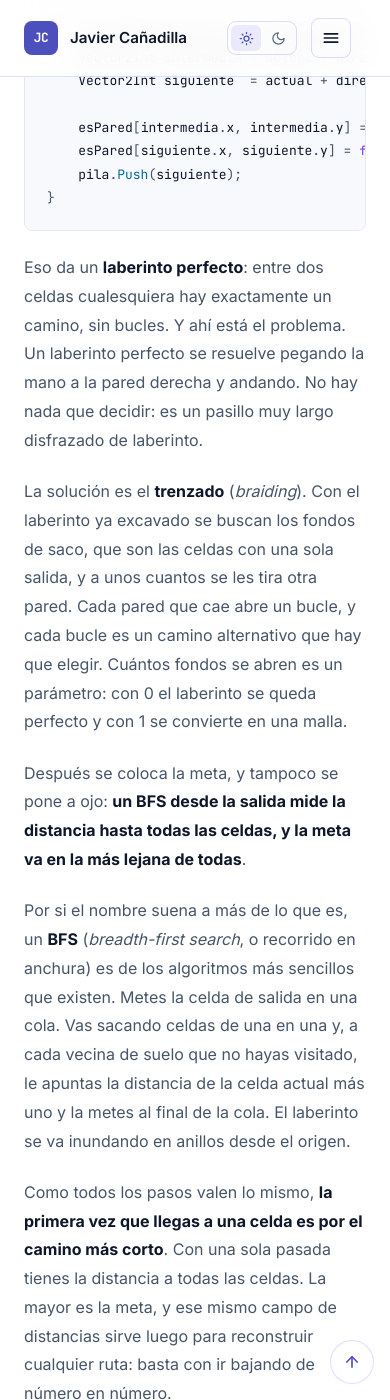
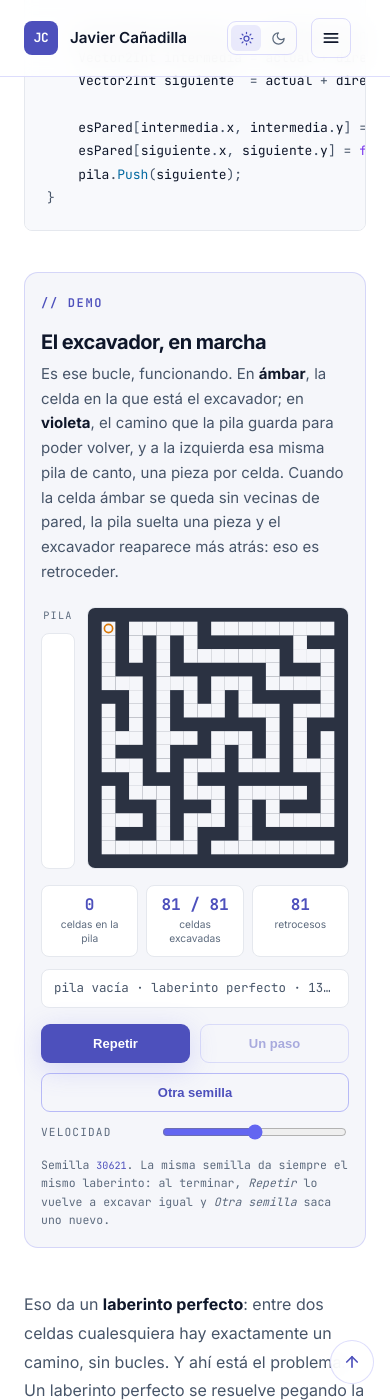
Before and after one commit to jcanadilla/jcanadilla.github.io, a Jekyll site: the page built from _projects/5-shadow-maze.md, in a window 390 px wide and 1400 px high, scrolled down 2955 px. Built offline with Jekyll 4.4.1, drawn with Linux system fonts in a browser that asks for light colours; comment, search, counter and statistics services are not loaded.

Commit message:
Add an interactive backtracking demo to the Shadow Maze page
The page explains the excavator with a code snippet and a static
figure, but the part that makes backtracking click — the stack rising
and collapsing — only shows when it moves. This runs that same loop
right under the snippet.

The maze is SVG and paints by class, like the article figures, so both
colour modes come for free. Amber marks the cell the excavator is on
and violet the path the stack keeps, with the stack itself drawn to the
left as a pile that gains a piece per push and drops one per pop. The
counters and the trace line use the vocabulary of the snippet (push,
pop, peek), and finishing reports the dead ends, which is what the
braiding paragraph below goes on to talk about.

The generator is seeded and reproducible: Repetir digs the same maze
again and Otra semilla draws a new one. Speed control, single step, and
autostart on scroll, which is skipped when the system asks for less
motion. Without JavaScript the block is hidden rather than shown dead.

Page-specific scripts now come from a `scripts` list in the front
matter, added to the default layout.

Co-Authored-By: Claude Opus 5 <noreply@anthropic.com>
Claude-Session: https://claude.ai/code/session_01EH7sDdURrsfyKmuUnGKj12

````diff
--- a/_layouts/default.html
+++ b/_layouts/default.html
@@ -85,6 +85,11 @@
 	</button>
 
 	<script src="{{ '/assets/js/main.js' | relative_url }}" defer></script>
+
+	<!-- Guiones sueltos que solo necesita una página, declarados en su front matter -->
+	{% for guion in page.scripts %}
+	<script src="{{ guion | relative_url }}" defer></script>
+	{% endfor %}
 </body>
 
 </html>
--- a/_projects/5-shadow-maze.md
+++ b/_projects/5-shadow-maze.md
@@ -4,6 +4,8 @@ title: Shadow Maze
 technologies: [Unity 6, C#, Algoritmia, BFS, Dijkstra, Android, iOS]
 thumbnail: shadow-maze/shadow-maze.png
 image: shadow-maze/shadow-maze.png
+scripts:
+  - /assets/js/demo-laberinto.js
 ---
 
 **Shadow Maze** es un juego de móvil hecho en Unity 6. Recorres un laberinto a oscuras con una linterna que se está apagando. La luz es un recurso que se acaba: baja sola, segundo a segundo. Las velas la recargan, y si llegas a cero el nivel vuelve a empezar. Son 68 niveles en seis mundos, y cada mundo trae una regla nueva: puertas que hay que cargar, placas que mantienen la meta cerrada, suelo que se rompe al pisarlo y, desde el cuarto, algo que te persigue en la oscuridad.
@@ -50,6 +52,45 @@ while (pila.Count > 0)
     pila.Push(siguiente);
 }
 ```
+
+<div class="demo js-demo-laberinto">
+	<div class="demo__cabecera">
+		<span class="eyebrow">// Demo</span>
+		<h3 class="demo__titulo">El excavador, en marcha</h3>
+		<p class="demo__intro">Es ese bucle, funcionando. En <strong>ámbar</strong>, la celda en la que está el excavador; en <strong>violeta</strong>, el camino que la pila guarda para poder volver, y a la izquierda esa misma pila de canto, una pieza por celda. Cuando la celda ámbar se queda sin vecinas de pared, la pila suelta una pieza y el excavador reaparece más atrás: eso es retroceder.</p>
+	</div>
+
+	<div class="demo__escena">
+		<div class="demo__pila">
+			<span class="demo__rotulo">pila</span>
+			<div class="demo__columna js-pila"></div>
+		</div>
+		<div class="demo__lienzo">
+			<svg class="js-lienzo" viewBox="0 0 31 31" xmlns="http://www.w3.org/2000/svg" role="img"
+				aria-label="Rejilla del laberinto excavándose paso a paso: la celda actual en ámbar y el camino guardado en la pila en violeta."></svg>
+		</div>
+	</div>
+
+	<ul class="demo__datos">
+		<li><span class="demo__valor js-profundidad">1</span><span class="demo__etiqueta">celdas en la pila</span></li>
+		<li><span class="demo__valor js-excavadas">1</span><span class="demo__etiqueta">celdas excavadas</span></li>
+		<li><span class="demo__valor js-retrocesos">0</span><span class="demo__etiqueta">retrocesos</span></li>
+	</ul>
+
+	<p class="demo__traza js-traza" aria-hidden="true">peek (1, 1)</p>
+	<p class="visually-hidden js-anuncio" role="status"></p>
+
+	<div class="demo__mandos">
+		<button type="button" class="btn btn--primary btn--small js-jugar" aria-pressed="false">Excavar</button>
+		<button type="button" class="btn btn--ghost btn--small js-paso">Un paso</button>
+		<button type="button" class="btn btn--ghost btn--small js-otra">Otra semilla</button>
+		<label class="demo__velocidad">velocidad
+			<input class="js-velocidad" type="range" min="1" max="5" step="1" value="3" aria-label="Velocidad de la demo">
+		</label>
+	</div>
+
+	<p class="demo__pie">Semilla <code class="js-semilla">0</code>. La misma semilla da siempre el mismo laberinto: al terminar, <em>Repetir</em> lo vuelve a excavar igual y <em>Otra semilla</em> saca uno nuevo.</p>
+</div>
 
 Eso da un **laberinto perfecto**: entre dos celdas cualesquiera hay exactamente un camino, sin bucles. Y ahí está el problema. Un laberinto perfecto se resuelve pegando la mano a la pared derecha y andando. No hay nada que decidir: es un pasillo muy largo disfrazado de laberinto.
 
--- /dev/null
+++ b/_sass/_demo.scss
@@ -0,0 +1,247 @@
+// =============================================================
+//  Demo interactiva dentro de un artículo
+//
+//  Misma idea que las figuras: el SVG no lleva colores propios,
+//  pinta por clase y el color sale de los tokens, así que el modo
+//  claro y el oscuro funcionan sin duplicar nada.
+// =============================================================
+
+// Sin JavaScript la demo es una caja muerta, así que no se enseña.
+.prose .demo { display: none; }
+.js .prose .demo {
+	display: block;
+	margin: 2.6em 0;
+	padding: 26px 24px 22px;
+	border: 1px solid var(--accent-border);
+	border-radius: var(--radius);
+	background: var(--bg-alt);
+}
+
+// ---------------------------------------------- cabecera
+
+.demo__cabecera { margin-bottom: 22px; }
+
+.prose .demo__titulo {
+	margin: 10px 0 8px;
+	font-size: 1.25rem;
+}
+
+.prose .demo__intro {
+	margin: 0;
+	font-size: .9375rem;
+	line-height: 1.65;
+}
+
+// ---------------------------------------------- escena
+
+// La pila a la izquierda y la rejilla a la derecha, y las dos con la
+// misma altura: la columna es el mismo camino que se ve en violeta.
+.demo__escena {
+	display: grid;
+	grid-template-columns: auto minmax(0, 1fr);
+	gap: 16px;
+	align-items: stretch;
+	max-width: 500px;
+	margin: 0 auto;
+}
+
+.demo__pila {
+	display: flex;
+	flex-direction: column;
+	align-items: center;
+	gap: 8px;
+	width: 44px;
+}
+
+.demo__rotulo {
+	font-family: var(--font-mono);
+	font-size: .64rem;
+	letter-spacing: .12em;
+	text-transform: uppercase;
+	color: var(--subtle);
+}
+
+// column-reverse pone la primera pieza abajo, así que la pila crece
+// hacia arriba y la cima queda siempre arriba del todo.
+.demo__columna {
+	flex: 1;
+	width: 100%;
+	min-height: 180px;
+	display: flex;
+	flex-direction: column-reverse;
+	justify-content: flex-start;
+	gap: var(--pieza-hueco, 2px);
+	padding: 4px;
+	border: 1px solid var(--line);
+	border-radius: var(--radius-sm);
+	background: var(--bg);
+	overflow: hidden;
+}
+
+.demo__pieza {
+	display: block;
+	flex: 0 0 auto;
+	width: 100%;
+	height: var(--pieza-alto, 6px);
+	border-radius: 1px;
+	background: var(--accent);
+}
+
+// La cima de la pila es la celda en la que está el excavador.
+.demo__pieza:last-child {
+	background: var(--fig-luz);
+	opacity: 1;
+}
+
+.demo__lienzo {
+	border: 1px solid var(--line);
+	border-radius: var(--radius-sm);
+	overflow: hidden;
+	line-height: 0;
+}
+
+.demo__lienzo svg {
+	display: block;
+	width: 100%;
+	height: auto;
+}
+
+// ---------------------------------------------- rejilla
+
+// Los mismos papeles que en las figuras: ámbar donde está el jugador,
+// acento para lo que el algoritmo tiene "en la mano".
+.demo {
+	--fig-luz: #d97706;
+}
+@media (prefers-color-scheme: dark) {
+	:root:not(.light) .demo { --fig-luz: #fbbf24; }
+}
+:root.dark  .demo { --fig-luz: #fbbf24; }
+:root.light .demo { --fig-luz: #d97706; }
+
+.dl-roca   { fill: var(--text); opacity: .88; }
+.dl-suelo  { fill: var(--bg-alt); }
+.dl-pila   { fill: var(--accent); }
+.dl-actual { fill: var(--fig-luz); }
+.dl-inicio { fill: var(--bg-alt); stroke: var(--fig-luz); stroke-width: .12; }
+
+// ---------------------------------------------- contadores
+
+.prose .demo__datos {
+	display: grid;
+	grid-template-columns: repeat(3, minmax(0, 1fr));
+	gap: 10px;
+	margin: 16px 0 0;
+	padding: 0;
+	list-style: none;
+}
+
+.prose .demo__datos li {
+	margin: 0;
+	padding: 10px 12px;
+	border: 1px solid var(--line);
+	border-radius: var(--radius-sm);
+	background: var(--bg);
+	text-align: center;
+}
+
+.demo__valor {
+	display: block;
+	font-family: var(--font-mono);
+	font-size: 1rem;
+	font-weight: 700;
+	line-height: 1.1;
+	color: var(--accent-on);
+	font-variant-numeric: tabular-nums;
+}
+
+.demo__etiqueta {
+	display: block;
+	margin-top: 5px;
+	font-size: .7rem;
+	line-height: 1.35;
+	color: var(--subtle);
+}
+
+// ---------------------------------------------- traza y mandos
+
+.prose .demo__traza {
+	margin: 12px 0 0;
+	padding: 9px 12px;
+	border-radius: var(--radius-sm);
+	background: var(--bg);
+	border: 1px solid var(--line);
+	font-family: var(--font-mono);
+	font-size: .78rem;
+	line-height: 1.5;
+	color: var(--muted);
+	white-space: nowrap;
+	overflow: hidden;
+	text-overflow: ellipsis;
+}
+
+.demo__mandos {
+	display: flex;
+	flex-wrap: wrap;
+	align-items: center;
+	gap: 10px;
+	margin-top: 16px;
+}
+
+.prose .demo__mandos .btn { text-decoration: none; }
+.prose .demo__mandos .btn--primary { color: var(--btn-text); }
+.prose .demo__mandos .btn--ghost { color: var(--accent-on); }
+.prose .demo__mandos .btn[disabled] {
+	opacity: .45;
+	cursor: default;
+	transform: none;
+}
+.prose .demo__mandos .btn[disabled]:hover { transform: none; background: transparent; }
+
+.demo__velocidad {
+	display: inline-flex;
+	align-items: center;
+	gap: 9px;
+	margin-left: auto;
+	font-family: var(--font-mono);
+	font-size: .7rem;
+	letter-spacing: .1em;
+	text-transform: uppercase;
+	color: var(--subtle);
+}
+
+.demo__velocidad input {
+	width: 108px;
+	accent-color: var(--accent);
+	cursor: pointer;
+}
+
+.prose .demo__pie {
+	margin: 14px 0 0;
+	font-family: var(--font-mono);
+	font-size: .72rem;
+	line-height: 1.6;
+	color: var(--subtle);
+}
+
+.prose .demo__pie code {
+	background: none;
+	border: 0;
+	padding: 0;
+	color: var(--accent-on);
+}
+
+// ---------------------------------------------- pantallas pequeñas
+
+@media (max-width: 620px) {
+	.js .prose .demo { padding: 20px 16px 18px; }
+	.demo__escena { gap: 12px; }
+	.demo__pila { width: 34px; }
+	.demo__columna { min-height: 140px; }
+	.prose .demo__datos { gap: 8px; }
+	.demo__datos li { padding: 9px 6px; }
+	.demo__etiqueta { font-size: .64rem; }
+	.demo__mandos .btn { flex: 1 1 calc(50% - 5px); justify-content: center; }
+	.demo__velocidad { flex: 1 1 100%; margin-left: 0; justify-content: space-between; }
+	.demo__velocidad input { width: 60%; }
+}
--- a/assets/css/style.scss
+++ b/assets/css/style.scss
@@ -8,5 +8,6 @@
 @import "prose";
 @import "legal";
 @import "figuras";
+@import "demo";
 @import "syntax";
 @import "responsive";
--- /dev/null
+++ b/assets/js/demo-laberinto.js
@@ -0,0 +1,403 @@
+/* =============================================================
+ *  javiercanadilla.com — demo de excavación por backtracking
+ *
+ *  Ejecuta el mismo bucle que explica la página de Shadow Maze:
+ *  una pila explícita, las vecinas a dos celdas, se tira el muro
+ *  de en medio y se avanza; y cuando no queda ninguna candidata,
+ *  se retrocede.
+ *
+ *  El dibujo es SVG y no lleva un solo color propio: pinta por
+ *  clase, igual que las figuras del artículo, así que el modo
+ *  claro y el oscuro salen gratis.
+ * ============================================================= */
+(function () {
+	'use strict';
+
+	var raiz = document.querySelector('.js-demo-laberinto');
+	if (!raiz) { return; }
+
+	var NS = 'http://www.w3.org/2000/svg';
+
+	// Pasos por segundo en cada posición del mando de velocidad.
+	var RITMOS = [4, 12, 32, 90, 240];
+	// Tope de pasos por fotograma: sin él, una pestaña que vuelve del
+	// segundo plano intentaría ponerse al día de golpe.
+	var TOPE_POR_FOTOGRAMA = 24;
+	// Las cuatro vecinas están a dos celdas; entre medias queda el muro.
+	var DIRECCIONES = [[0, -1], [1, 0], [0, 1], [-1, 0]];
+
+	// ---------------------------------------------- piezas del DOM
+
+	var svg       = raiz.querySelector('.js-lienzo');
+	var columna   = raiz.querySelector('.js-pila');
+	var traza     = raiz.querySelector('.js-traza');
+	var anuncio   = raiz.querySelector('.js-anuncio');
+	var rotulo    = raiz.querySelector('.js-semilla');
+	var btnJugar  = raiz.querySelector('.js-jugar');
+	var btnPaso   = raiz.querySelector('.js-paso');
+	var btnOtra   = raiz.querySelector('.js-otra');
+	var mandoVel  = raiz.querySelector('.js-velocidad');
+
+	var marcador = {
+		profundidad: raiz.querySelector('.js-profundidad'),
+		excavadas:   raiz.querySelector('.js-excavadas'),
+		retrocesos:  raiz.querySelector('.js-retrocesos')
+	};
+
+	var animacionReducida = window.matchMedia &&
+		window.matchMedia('(prefers-reduced-motion: reduce)').matches;
+
+	// ---------------------------------------------- estado
+
+	var lado;          // ancho de la rejilla, muros incluidos
+	var totalCeldas;   // celdas excavables, sin contar los muros
+	var esPared;       // Uint8Array de lado * lado
+	var baldosas;      // rects ya creados, indexados igual que esPared
+	var suelo;         // <g> donde cuelgan los rects
+	var pila;          // [{ x, y, mx, my }] — mx,my es el muro que se tiró al entrar
+	var segmentos;     // los <i> de la columna de la pila
+	var altoColumna;   // alto en píxeles del hueco de la columna
+
+	var semilla, aleatorio;
+	var excavadas, retrocesos;
+	var terminado, jugando, arrancada;
+	var mensaje, mensajePintado;
+	var ultimoInstante, pendiente;
+
+	// ---------------------------------------------- utilidades
+
+	// Mulberry32: un generador diminuto y, sobre todo, reproducible.
+	// La misma semilla tiene que dar siempre el mismo laberinto, que es
+	// justo lo que el botón "Repetir" enseña.
+	function generador(valor) {
+		var a = valor >>> 0;
+		return function () {
+			a = (a + 0x6D2B79F5) >>> 0;
+			var t = Math.imul(a ^ (a >>> 15), 1 | a);
+			t = (t + Math.imul(t ^ (t >>> 7), 61 | t)) ^ t;
+			return ((t ^ (t >>> 14)) >>> 0) / 4294967296;
+		};
+	}
+
+	// Una rejilla más pequeña en pantallas estrechas: con celdas de
+	// menos de seis o siete píxeles no se distingue el camino de la pila.
+	function celdasPorLado() {
+		var ancho = window.innerWidth || 1024;
+		if (ancho >= 760) { return 15; }
+		if (ancho >= 520) { return 13; }
+		return 9;
+	}
+
+	function indice(x, y) { return y * lado + x; }
+
+	function pintar(x, y, clase) {
+		var i = indice(x, y);
+		var rect = baldosas[i];
+		if (!rect) {
+			rect = document.createElementNS(NS, 'rect');
+			rect.setAttribute('x', x);
+			rect.setAttribute('y', y);
+			rect.setAttribute('width', '1');
+			rect.setAttribute('height', '1');
+			baldosas[i] = rect;
+			suelo.appendChild(rect);
+		}
+		rect.setAttribute('class', clase);
+	}
+
+	// ---------------------------------------------- montaje
+
+	function montar(nuevaSemilla) {
+		var celdas = celdasPorLado();
+		lado = celdas * 2 + 1;
+		totalCeldas = celdas * celdas;
+
+		semilla = nuevaSemilla;
+		aleatorio = generador(semilla);
+		rotulo.textContent = String(semilla);
+
+		esPared = new Uint8Array(lado * lado);
+		esPared.fill(1);
+		baldosas = new Array(lado * lado);
+
+		excavadas = 1;
+		retrocesos = 0;
+		terminado = false;
+		pendiente = 0;
+
+		svg.setAttribute('viewBox', '0 0 ' + lado + ' ' + lado);
+		svg.textContent = '';
+
+		var fondo = document.createElementNS(NS, 'rect');
+		fondo.setAttribute('class', 'dl-roca');
+		fondo.setAttribute('width', String(lado));
+		fondo.setAttribute('height', String(lado));
+		svg.appendChild(fondo);
+
+		suelo = document.createElementNS(NS, 'g');
+		svg.appendChild(suelo);
+
+		// La salida es siempre (1, 1): la primera celda impar de la rejilla.
+		esPared[indice(1, 1)] = 0;
+		pila = [{ x: 1, y: 1, mx: -1, my: -1 }];
+		pintar(1, 1, 'dl-actual');
+
+		var inicio = document.createElementNS(NS, 'circle');
+		inicio.setAttribute('class', 'dl-inicio');
+		inicio.setAttribute('cx', '1.5');
+		inicio.setAttribute('cy', '1.5');
+		inicio.setAttribute('r', '0.3');
+		svg.appendChild(inicio);
+
+		segmentos = [];
+		columna.textContent = '';
+		medirColumna();
+
+		decir('peek (1, 1)');
+		sincronizar();
+		pintarMensaje();
+	}
+
+	// ---------------------------------------------- el bucle del artículo
+
+	function paso() {
+		if (terminado) { return false; }
+
+		var cima = pila[pila.length - 1];
+		var libres = [];
+		var i, d, vx, vy;
+
+		for (i = 0; i < 4; i++) {
+			d = DIRECCIONES[i];
+			vx = cima.x + d[0] * 2;
+			vy = cima.y + d[1] * 2;
+			if (vx > 0 && vy > 0 && vx < lado && vy < lado && esPared[indice(vx, vy)]) {
+				libres.push(d);
+			}
+		}
+
+		if (libres.length === 0) {
+			// pila.Pop(): esta celda ya no forma parte del camino de vuelta.
+			pila.pop();
+			pintar(cima.x, cima.y, 'dl-suelo');
+			if (cima.mx !== -1) { pintar(cima.mx, cima.my, 'dl-suelo'); }
+			retrocesos++;
+
+			if (pila.length === 0) {
+				terminado = true;
+				jugando = false;
+				var fondos = fondosDeSaco();
+				decir('pila vacía · laberinto perfecto · ' + fondos + ' fondos de saco');
+				pintarBotones();
+				avisar('Laberinto terminado: ' + excavadas + ' celdas excavadas, ' +
+					retrocesos + ' retrocesos y ' + fondos + ' fondos de saco.');
+			} else {
+				var vuelta = pila[pila.length - 1];
+				pintar(vuelta.x, vuelta.y, 'dl-actual');
+				decir('pop  (' + cima.x + ', ' + cima.y + ') · sin salidas');
+			}
+			return true;
+		}
+
+		d = libres[Math.floor(aleatorio() * libres.length)];
+		var mx = cima.x + d[0];
+		var my = cima.y + d[1];
+		var sx = cima.x + d[0] * 2;
+		var sy = cima.y + d[1] * 2;
+
+		esPared[indice(mx, my)] = 0;
+		esPared[indice(sx, sy)] = 0;
+
+		pintar(cima.x, cima.y, 'dl-pila');
+		pintar(mx, my, 'dl-pila');
+		pintar(sx, sy, 'dl-actual');
+
+		pila.push({ x: sx, y: sy, mx: mx, my: my });
+		excavadas++;
+		decir('push (' + sx + ', ' + sy + ') · ' + libres.length +
+			(libres.length === 1 ? ' candidata' : ' candidatas'));
+		return true;
+	}
+
+	// Un fondo de saco es una celda con una sola salida. Son los que el
+	// trenzado va a buscar después, así que el dato encaja con lo que
+	// cuenta el artículo justo debajo de la demo.
+	function fondosDeSaco() {
+		var fondos = 0, x, y, i, salidas;
+		for (y = 1; y < lado; y += 2) {
+			for (x = 1; x < lado; x += 2) {
+				salidas = 0;
+				for (i = 0; i < 4; i++) {
+					if (!esPared[indice(x + DIRECCIONES[i][0], y + DIRECCIONES[i][1])]) { salidas++; }
+				}
+				if (salidas === 1) { fondos++; }
+			}
+		}
+		return fondos;
+	}
+
+	// ---------------------------------------------- pintado
+
+	function decir(texto) { mensaje = texto; }
+
+	function pintarMensaje() {
+		if (mensaje === mensajePintado) { return; }
+		traza.textContent = mensaje;
+		mensajePintado = mensaje;
+	}
+
+	function avisar(texto) { if (anuncio) { anuncio.textContent = texto; } }
+
+	function medirColumna() {
+		var estilo = window.getComputedStyle(columna);
+		var relleno = parseFloat(estilo.paddingTop) + parseFloat(estilo.paddingBottom);
+		altoColumna = Math.max(40, (columna.clientHeight || 220) - (relleno || 0));
+	}
+
+	// La pila se dibuja como lo que es: una pila. Crece hacia arriba
+	// (el CSS la pone del revés) y cada empujón añade una pieza.
+	function sincronizarPila() {
+		var objetivo = pila.length;
+		var pieza;
+
+		while (segmentos.length > objetivo) {
+			columna.removeChild(segmentos.pop());
+		}
+		while (segmentos.length < objetivo) {
+			pieza = document.createElement('i');
+			pieza.className = 'demo__pieza';
+			columna.appendChild(pieza);
+			segmentos.push(pieza);
+		}
+
+		// Cuando la pila es honda, las piezas adelgazan y se quedan sin
+		// separación antes que desbordar el hueco que tienen.
+		var cuantas = Math.max(1, objetivo);
+		var bruto = altoColumna / cuantas;
+		var hueco = bruto >= 6 ? 2 : (bruto >= 3 ? 1 : 0);
+		var alto = Math.max(1.5, Math.min(8, (altoColumna - (cuantas - 1) * hueco) / cuantas));
+
+		columna.style.setProperty('--pieza-alto', alto.toFixed(2) + 'px');
+		columna.style.setProperty('--pieza-hueco', hueco + 'px');
+	}
+
+	function sincronizar() {
+		sincronizarPila();
+		marcador.profundidad.textContent = String(pila.length);
+		marcador.excavadas.textContent = excavadas + ' / ' + totalCeldas;
+		marcador.retrocesos.textContent = String(retrocesos);
+	}
+
+	function pintarBotones() {
+		btnJugar.textContent = terminado ? 'Repetir' : (jugando ? 'Pausa' : 'Excavar');
+		btnJugar.setAttribute('aria-pressed', String(jugando));
+		btnPaso.disabled = terminado;
+	}
+
+	// ---------------------------------------------- reloj
+
+	function bucle(instante) {
+		if (!jugando) { return; }
+
+		var nivel = parseInt(mandoVel.value, 10) || 1;
+		var ritmo = RITMOS[Math.min(RITMOS.length - 1, Math.max(0, nivel - 1))];
+		var salto = Math.min(0.25, (instante - ultimoInstante) / 1000);
+		ultimoInstante = instante;
+
+		pendiente += salto * ritmo;
+		var cuantos = Math.min(TOPE_POR_FOTOGRAMA, Math.floor(pendiente));
+		pendiente -= cuantos;
+
+		while (cuantos-- > 0 && !terminado) { paso(); }
+
+		sincronizar();
+		pintarMensaje();
+
+		if (terminado) { return; }
+		requestAnimationFrame(bucle);
+	}
+
+	function arrancar() {
+		if (jugando) { return; }
+		if (terminado) { montar(semilla); }
+		jugando = true;
+		pendiente = 0;
+		ultimoInstante = performance.now();
+		pintarBotones();
+		avisar('Excavando.');
+		requestAnimationFrame(bucle);
+	}
+
+	function parar() {
+		if (!jugando) { return; }
+		jugando = false;
+		pintarBotones();
+		avisar('En pausa.');
+	}
+
+	// ---------------------------------------------- mandos
+
+	btnJugar.addEventListener('click', function () {
+		arrancada = true;
+		if (jugando) { parar(); } else { arrancar(); }
+	});
+
+	btnPaso.addEventListener('click', function () {
+		arrancada = true;
+		parar();
+		if (terminado) { return; }
+		paso();
+		sincronizar();
+		pintarMensaje();
+		pintarBotones();
+		if (terminado) { return; }
+		avisar(mensaje);
+	});
+
+	btnOtra.addEventListener('click', function () {
+		arrancada = true;
+		// Si estaba corriendo o ya había terminado, se pone en marcha con el
+		// laberinto nuevo; solo se queda quieta si el visitante la pausó.
+		var seguir = jugando || terminado;
+		jugando = false;
+		montar(Math.floor(Math.random() * 100000));
+		pintarBotones();
+		if (seguir) { arrancar(); }
+	});
+
+	// Sin JavaScript el bloque ni se muestra, así que el mando de
+	// velocidad puede vivir aquí y no en el HTML.
+	mandoVel.addEventListener('input', function () {
+		pendiente = 0;
+	});
+
+	var temporizador;
+	window.addEventListener('resize', function () {
+		clearTimeout(temporizador);
+		temporizador = setTimeout(function () {
+			medirColumna();
+			sincronizarPila();
+		}, 200);
+	});
+
+	// ---------------------------------------------- puesta en marcha
+
+	montar(Math.floor(Math.random() * 100000));
+	pintarBotones();
+
+	// Arranca sola al entrar en pantalla, como el resto de la página; con
+	// el sistema pidiendo menos animación se queda quieta esperando.
+	if (!animacionReducida && 'IntersectionObserver' in window) {
+		var observador = new IntersectionObserver(function (entradas) {
+			entradas.forEach(function (entrada) {
+				if (entrada.isIntersecting && !arrancada) {
+					arrancada = true;
+					observador.disconnect();
+					arrancar();
+				}
+			});
+		}, { threshold: 0.35 });
+		observador.observe(raiz);
+	}
+
+})();
````
